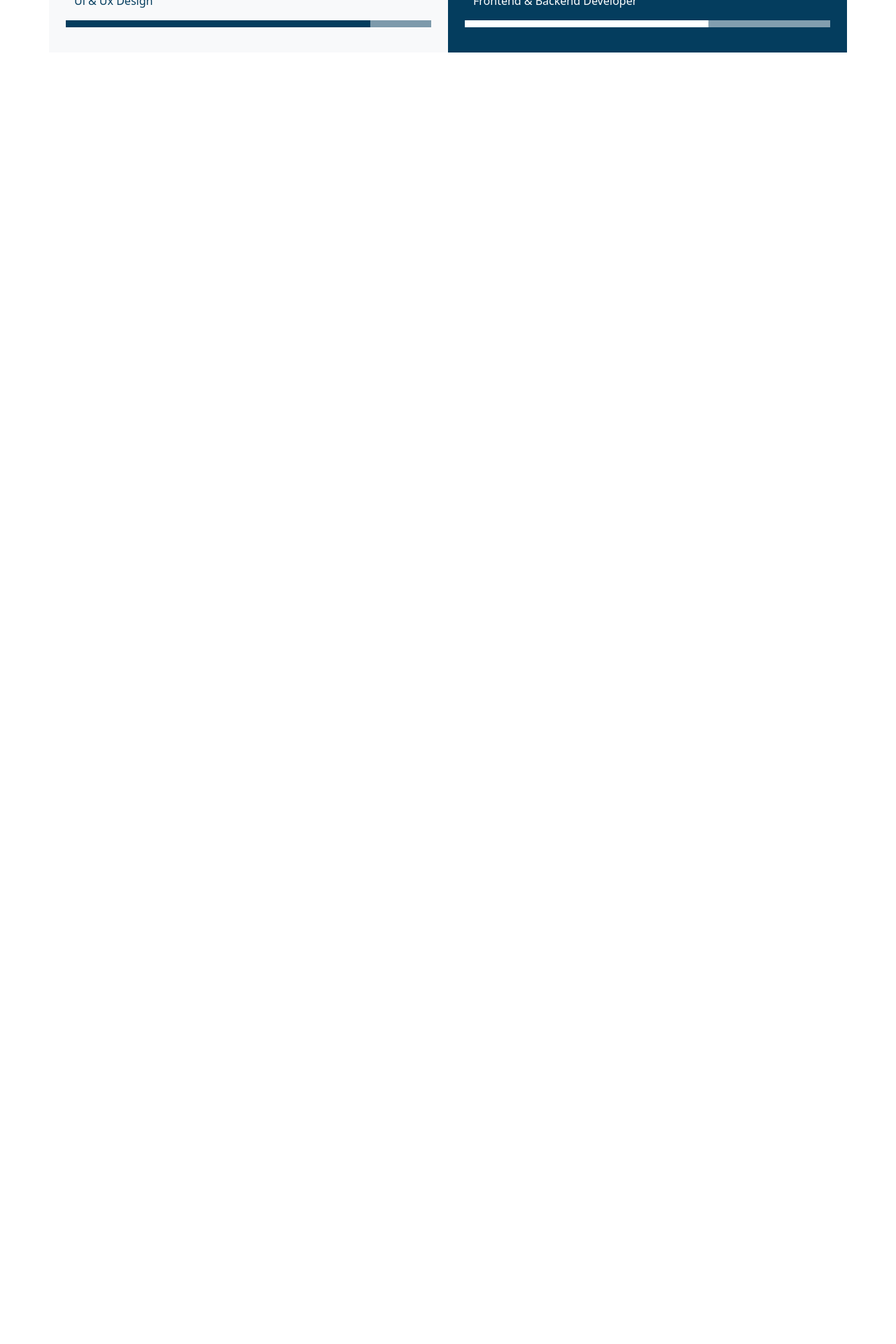
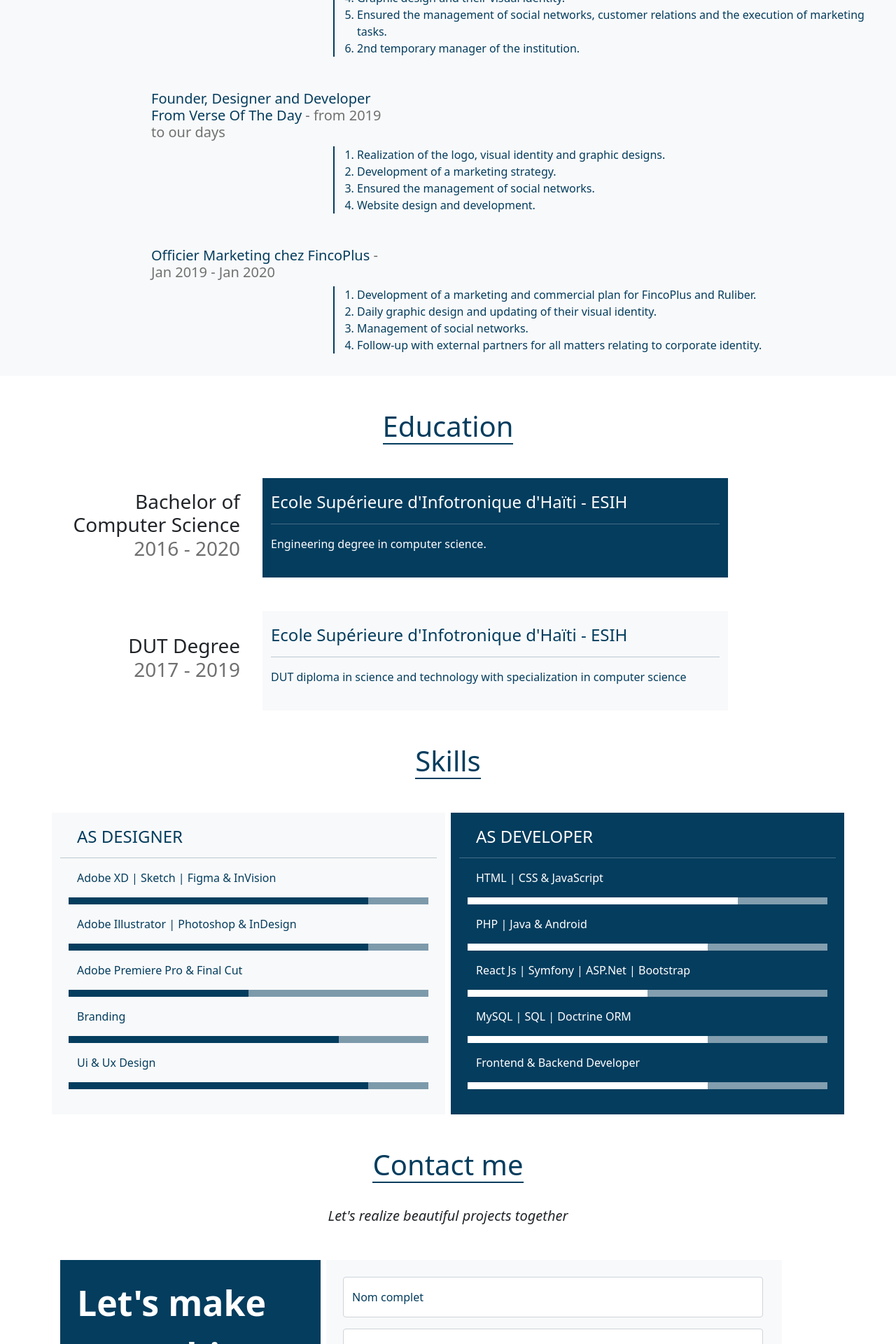
Before and after one commit to GillesRitchmond/gillesritchmond.github.io, a PHP site: page /about_me.html in a window 1280 px wide. Shown: the part 1440-3360 px from the top of the page at 70% size. Before the commit the page ends 1515 px from the top, so only its background shows below. Run offline with PHP 8.4, Linux system fonts and the light colour scheme; some libraries are stand-ins or nearby versions.

Commit message:
All pages are set for large screen - I have put my projects and set the portfolio page

```diff
--- a/about_me.html
+++ b/about_me.html
@@ -2,6 +2,7 @@
 
 <html>
     <head>
+        <meta charset="UTF-8">
         <link rel="stylesheet" type="text/css" href="style.css">
         <link href="https://cdn.jsdelivr.net/npm/bootstrap@5.0.0-beta3/dist/css/bootstrap.min.css" rel="stylesheet" integrity="sha384-eOJMYsd53ii+scO/bJGFsiCZc+5NDVN2yr8+0RDqr0Ql0h+rP48ckxlpbzKgwra6" crossorigin="anonymous">
         <script src="https://cdn.jsdelivr.net/npm/bootstrap@5.0.0-beta3/dist/js/bootstrap.bundle.min.js" integrity="sha384-JEW9xMcG8R+pH31jmWH6WWP0WintQrMb4s7ZOdauHnUtxwoG2vI5DkLtS3qm9Ekf" crossorigin="anonymous"></script>
@@ -9,6 +10,14 @@
         <!-- <link rel="stylesheet" href="/resources/demos/style.css"> -->
         <script src="https://code.jquery.com/jquery-1.12.4.js"></script>
         <script src="https://code.jquery.com/ui/1.12.1/jquery-ui.js"></script>
+
+         <!-- GOOGLE ICONS -->
+         <link href="https://fonts.googleapis.com/icon?family=Material+Icons" rel="stylesheet">
+         <link rel="stylesheet"
+           href="https://fonts.googleapis.com/css2?family=Material+Icons">
+
+           <!-- FONT AWESOME -->
+           <script src="https://kit.fontawesome.com/c32e345056.js" crossorigin="anonymous"></script>
     </head>
 
     <body>
@@ -61,8 +70,8 @@
         </div>
 
 
-        <div class="container mt-5 content">
-            <div class="centered">
+        <div class="mt-5 content">
+            <div class="container centered">
                 <h1 class="centered">About me</h1>
                 <p class="mt-5 w-30">I am Ritchmond Gilles, a freelance logo designer, Ui & Ux Designer and Fullstack Developer
                     from Port-au-Prince, Haiti. I am 22 years old, I like to solve problems thanks to my work as
@@ -71,16 +80,97 @@
                 </p>
             </div>
 
-            <div class="centered mt-5">
+            <div class="mt-5 bg-light p-3">
                 <h1 class="centered">Experiences</h1>
+                <div class="xp-list mt-5">
+                    <h5> Graphic Designer & Fullstack Developer  <span class="date">- Actually </span></h5>
+                    <div class="xp">
+                        <ol>
+                            <li>Graphic creations.</li>
+                            <li>Brand development.</li>
+                            <li>Ui and Ux design.</li>
+                            <li>Web application development for schools and companies :
+                                <ul>
+                                    <li>School Management System.</li>
+                                    <li>Website & Learning Management System.</li>
+                                    <li>E-commerce website.</li>
+                                </ul>
+                            </li>
+                        </ol>
+                    </div>
+                </div>
 
+                <div class="xp-list mt-5">
+                    <h5> Head of Business Development
+                        and customer relations at<span class="date"> - PAFRULE in 2020</span></h5>
+                    <div class="xp">
+                        <ol>
+                            <li>Realization of their logo and partnership for their graphic design.</li>
+                            <li>Employed as Business Development and Customer Relations Manager in July 2020</li>
+                            <li>Ensured the development of a commercial strategy.</li>
+                            <li>Graphic design and their visual identity.</li>
+                            <li>Ensured the management of social networks, customer relations and the execution of marketing tasks.</li>
+                            <li>2nd temporary manager of the institution.</li>
+                        </ol>
+                    </div>
+                </div>
+
+                <div class="xp-list mt-5">
+                    <h5> Founder, Designer and Developer From Verse Of The Day  <span class="date">  - from 2019 to our days </span></h5>
+                    <div class="xp">
+                        <ol>
+                            <li>Realization of the logo, visual identity and graphic designs.</li>
+                            <li>Development of a marketing strategy.</li>
+                            <li>Ensured the management of social networks.</li>
+                            <li>Website design and development.</li>
+                        </ol>
+                    </div>
+                </div>
+
+
+                <div class="xp-list mt-5">
+                    <h5> Officier Marketing chez FincoPlus <span class="date">  - Jan 2019 - Jan 2020</span></h5>
+                    <div class="xp">
+                        <ol>
+                            <li>Development of a marketing and commercial plan for FincoPlus and Ruliber.</li>
+                            <li>Daily graphic design and updating of their visual identity.</li>
+                            <li>Management of social networks.</li>
+                            <li>Follow-up with external partners for all matters relating to corporate identity.</li>
+                        </ol>
+                    </div>
+                </div>
+            </div>
+
+            <div class="container mt-5 level">
+                <h1 class="centered mt-5">Education</h1>
+                <div class="row mt-5 align-items-center">
+                    <div class="col-3 justify-content-end">
+                        <h3>Bachelor of <br> Computer Science <br> <span class="date"> 2016 - 2020 </span></h3>
+                    </div>
+                    <div class="col-7 bg-brand">
+                        <h4>Ecole Supérieure d'Infotronique d'Haïti - ESIH </h4>
+                        <hr>
+                        <p>Engineering degree in computer science.</p>
+                    </div>
+                </div>
+
+                <div class="row mt-5 align-items-center">
+                    <div class="col-3 justify-content-end">
+                        <h3>DUT Degree <br> <span class="date"> 2017 - 2019 </span></h3>
+                    </div>
+                    <div class="col-7 bg-light">
+                        <h4>Ecole Supérieure d'Infotronique d'Haïti - ESIH </h4>
+                        <hr>
+                        <p>DUT diploma in science and technology with specialization in computer science</p>
+                    </div>
+                </div>
             </div>
 
 
-            <div class="mt-5">
+            <div class="container mt-5">
                 <h1 class="centered mt-5">Skills</h1>
                 <div class="row mt-5">
-                    <div class="col bg-light">
+                    <div class="col bg-light mx-1">
                         <h4 class="container">AS DESIGNER</h4>
                         <hr>
 
@@ -118,7 +208,7 @@
                             </p>
                         </div>
                     </div>
-                    <div class="col bg-brand">
+                    <div class="col bg-brand mx-1">
                         <h4 class="container">AS DEVELOPER </h4>
                         <hr>
 
@@ -159,6 +249,47 @@
                 </div>
             </div>
 
+            <div class="container mt-5" id="contact">
+                <h1 class="centered">Contact me</h1>
+                <br>
+                <p class="centered mt-2"><i>Let's realize beautiful projects together</i></p>
+                <div class="row mt-5 mx-auto">
+                    <div class="col-4 bg-brand mx-1 p-4">
+                        <span class="brand-white-50"> Let's make something special.</span>
+                        <hr>
+                        <p class="fs-4">Contact me right now</p>
+                    </div>
+                    <div class="col-7 bg-light mx-1 p-4">
+                        <div class="form-row">
+                            <div class="form-floating mb-3">
+                                <input type="text" class="form-control" name="fullname" id="floatingInput" placeholder="Veuillez insérez votre nom complet">
+                                <label for="floatingInput">Nom complet</label>
+                            </div>
+                            <div class="form-floating mb-3">
+                                <input type="email" class="form-control" name="email" id="floatingInput" placeholder="name@example.com">
+                                <label for="floatingInput">Email address</label>
+                            </div>
+                            <div class="form-floating">
+                                <textarea class="form-control" name="comment" placeholder="Leave a comment here" id="floatingTextarea2" style="height: 100px"></textarea>
+                                <label for="floatingTextarea2">Comments</label>
+                            </div>
+                            <div class="col-12 submit-btn mt-3">
+                                <button class="btn-brand-solid" type="submit">Envoyer</button>
+                            </div>
+                        </div>
+                    </div>
+                </div>
+            </div>
+
+            <div class="footer mt-5 p-3">
+                <p class="centered footer-p">
+                    <a href="https://github.com/GillesRitchmond/" class="footer-link mx-1"> <i class="fab fa-github"></i> </a>
+                    <a href="https://ht.linkedin.com/in/ritchmond-gilles-5187b5168" class="footer-link mx-1"> <i class="fab fa-linkedin"></i> </a>
+                    <a href="https://www.instagram.com/made.by.ritchmond/" class="footer-link mx-1"> <i class="fab fa-instagram"></i> </a>
+                    <a href="https://github.com/GillesRitchmond/" class="footer-link mx-1"> <i class="fab fa-facebook"></i> </a>
+                </p>
+            </div>
+
         </div>
     </body>
 </html>
--- a/style.css
+++ b/style.css
@@ -4,6 +4,7 @@
     --secondary-color: #026FA7;
     --third-color: #00A8FF;
     --gray-color: #CECECE;
+    --gray: #707070;
 }
 
 body{
@@ -214,7 +240,33 @@ h1{
     width: 700px;
     margin: 0 auto;
 }
-
+h5{
+    color: var(--primary-color);
+    width: 350px;
+}
+.date{
+    color: var(--gray);
+}
+.xp-list{
+    margin-left: 200px;
+}
+.xp{
+    margin-left: 260px;
+    border-left: 2px solid var(--primary-color);
+}
+.justify-content-end{
+    text-align: right;
+    margin-right: 20px;
+}
+.level{
+    margin-left: 30px;
+}
+i{
+    font-size: 20px;
+}
+.form-row{
+    width: 600px;
+}
 /* PORTFOLIO */
 .portfolio{
     height: 200px;
```
Also changed, not shown: other parts of style.css (+27 -2 lines), contact.html (+124 -0 lines), index.html (+83 -15 lines).
